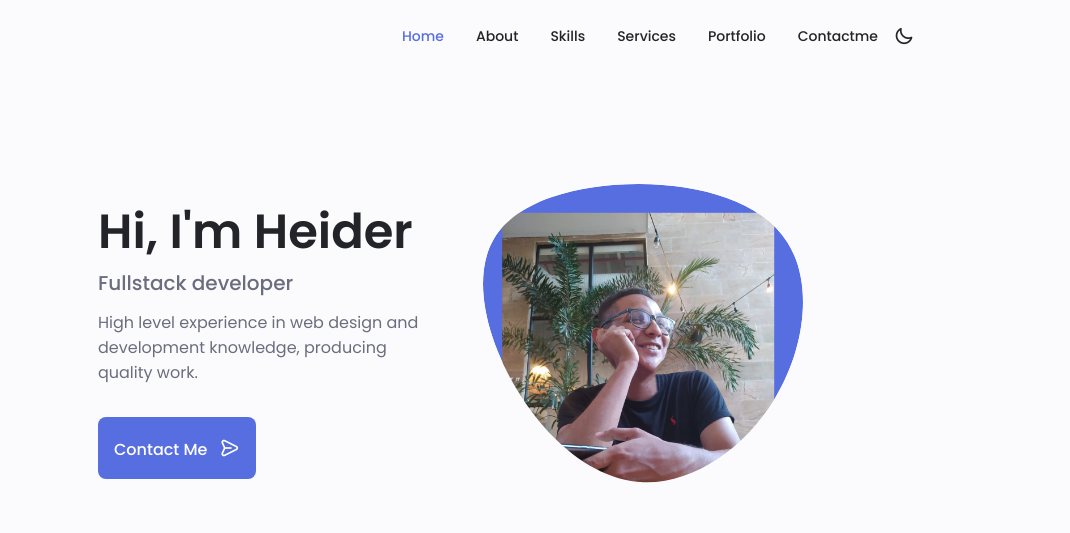
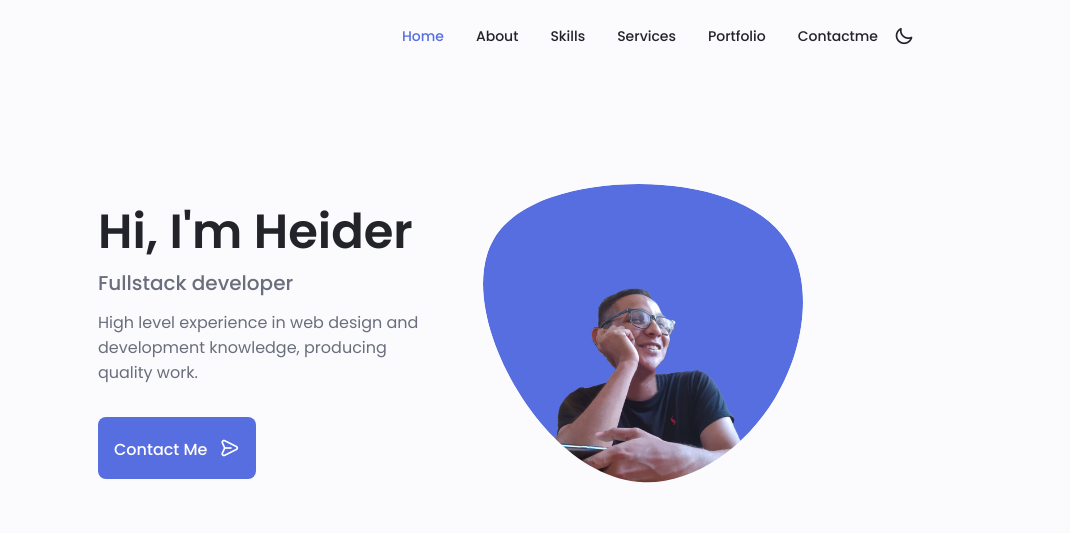
Before and after one commit to Heider1632/briefcase-heider, a plain HTML site: page index.html in a window 1280 px wide. Shown: the top 533 px of the page, 210-1280 px from the left. Drawn offline with nearby package versions, Linux system fonts and the light colour scheme.

Commit message:
update bugs

```diff
--- a/index.html
+++ b/index.html
@@ -13,7 +13,7 @@
         <!--==================== CSS ====================-->
         <link rel="stylesheet" href="assets/css/styles.css">
 
-        <title>Responsive Portfolio Website</title>
+        <title>Heider Portfolio</title>
     </head>
     <body>
         <!--==================== HEADER ====================-->
@@ -101,7 +101,7 @@
                                     165.547 130.807 187.559 100.226 186.353C69.6454 185.297 41.0228 161.023 21.7403
                                     129.362C2.45775 97.8511 -7.48481 59.1033 6.67581 34.5279C20.9871 10.1032 59.7028
                                     -0.149132 97.9666 0.00163737C136.23 0.303176 174.193 10.857 190.312 36.4879Z"/>
-                                    <image class="home__blob-img" x='12'y='18' href="assets/img/perfil.jpg"/>
+                                    <image class="home__blob-img" x='12'y='18' href="assets/img/perfil.png"/>
                                 </g>
                             </svg>
                         </div>
```
